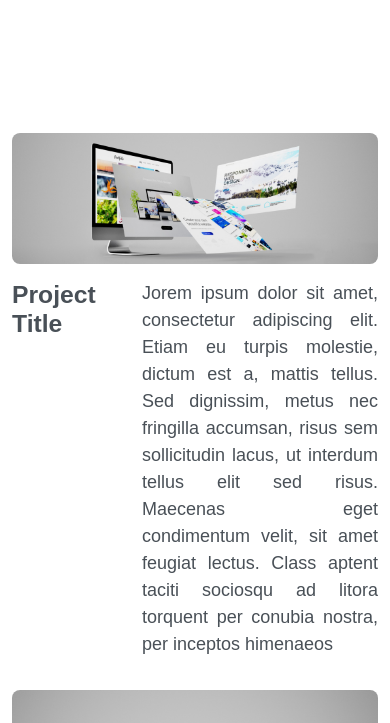
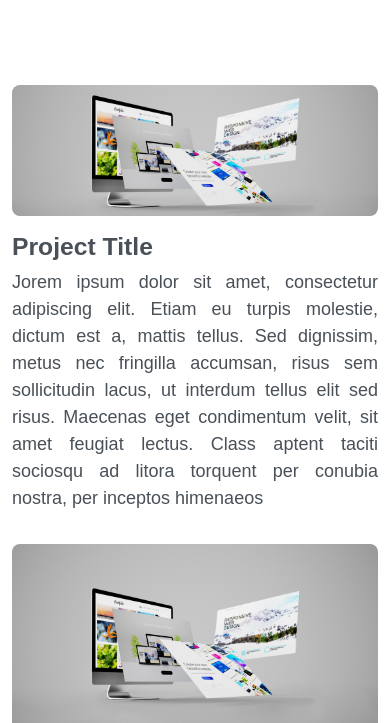
Before and after one commit to inactserv/ias-demo, a website: page vertical-layout-default/work-details.html in a window 390 px wide. Shown: the part 121-844 px from the top of the page. Drawn offline with Linux system fonts and the light colour scheme.

Commit message:
fix work details page project title section responsive

```diff
--- a/vertical-layout-default/work-details.html
+++ b/vertical-layout-default/work-details.html
@@ -4,8 +4,8 @@
 <head>
     <meta charset="UTF-8">
     <meta name="viewport" content="width=device-width, initial-scale=1.0">
-    <title>Document</title>
-    <link rel="stylesheet" href="../assets/css/main.css/main.css">
+    <title>Work Details</title>
+    <link rel="stylesheet" href="/assets/css/main.css/main.css">
 </head>
 
 <body>
@@ -55,17 +55,17 @@
     </nav>
     <!-- nav bar ends -->
 
-    <main class="container my-5">
+    <main class="container mt-0">
         <div class="row">
             <div class="col-12">
                 <img src="../assets/images/work-detail-head-image.png" class="rounded-3  p-0 work-detail-image">
             </div>
         </div>
         <div class="row pt-3">
-            <div class="col-4">
+            <div class="col-12 col-md-4">
                 <h2 class="fw-bold">Project Title</h2>
             </div>
-            <div class="col-8">
+            <div class="col-12 col-md-8">
                 <p>Jorem ipsum dolor sit amet, consectetur adipiscing elit. Etiam eu turpis molestie, dictum est
                     a, mattis tellus. Sed dignissim, metus nec fringilla accumsan, risus sem sollicitudin lacus,
                     ut interdum tellus elit sed risus. Maecenas eget condimentum velit, sit amet feugiat lectus.
```
